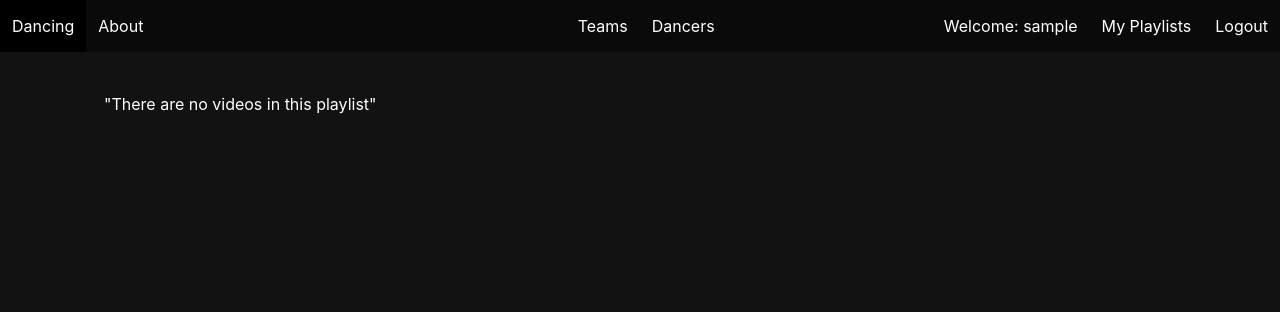
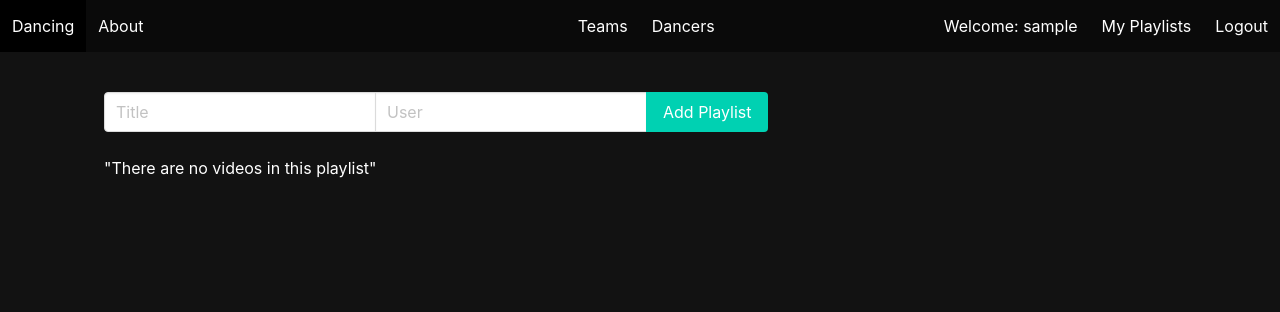
Before and after one commit to mdechavez5/Finch_Collector_App, a Django app: page / in a window 1280 px wide. Shown: the top 312 px of the page. Run offline with Django 4.2, Linux system fonts and the light colour scheme; the visitor is signed in with stand-in values (Sample User, id 1); data that the repository does not hold is empty.

Commit message:
Small Changes

```diff
--- a/main_app/templates/home.html
+++ b/main_app/templates/home.html
@@ -1,6 +1,34 @@
 {% extends 'base.html' %}
 {% block title %} Home {% endblock %}
 {% block content %}
+
+<!-- <form class="mb-5" method="get"> -->
+    <form class="mb-5" action="" method="post">
+        {% csrf_token %}
+        <div class="field has-addons">
+            <div class="control">
+                <input
+                    class="input"
+                    type="text"
+                    name="title"
+                    placeholder="Title"
+                    required
+                />
+            </div>
+            <div class="control">
+                <input
+                    class="input"
+                    type="number"
+                    name="user_id"
+                    placeholder="User"
+                    required
+                />
+            </div>
+            <div class="control">
+                <input class="button is-primary" type="submit" value="Add Playlist" />
+            </div>
+        </div>
+    </form>
 
     <div class="home__playlists">
         {% for playlist in playlists %}
--- a/main_app/templates/registration/signup.html
+++ b/main_app/templates/registration/signup.html
@@ -2,7 +2,8 @@
 
 <h1 class="title">Sign Up</h1>
 <form method="post" action="{% url 'signup' %}">
-    {% csrf_token %} {{ form.as_p }}
+    {% csrf_token %}
+    {{ form.as_p }}
     <input type="submit" class="btn" value="Sign Up" />
     <input type="hidden" name="next" value="{{ next }}" />
 </form>
```
